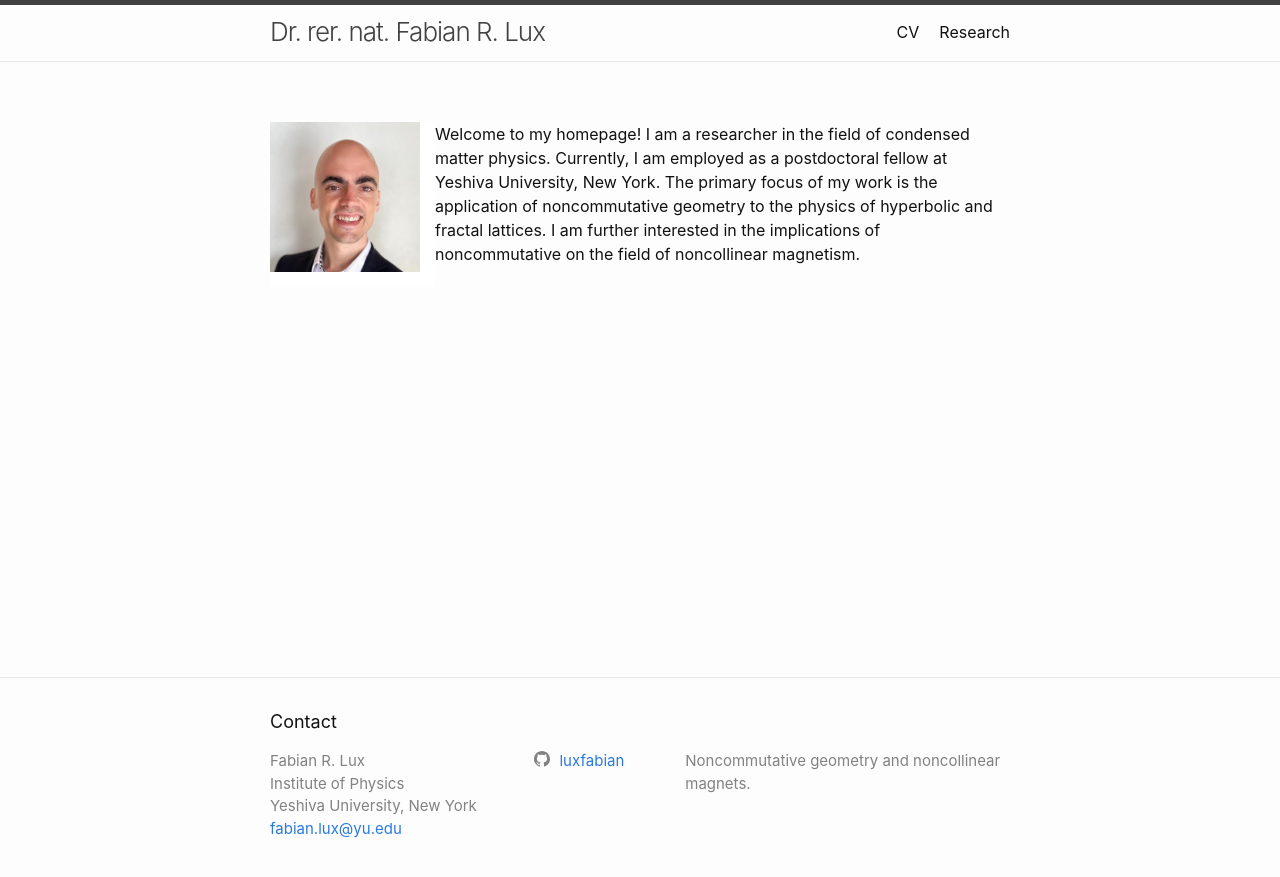
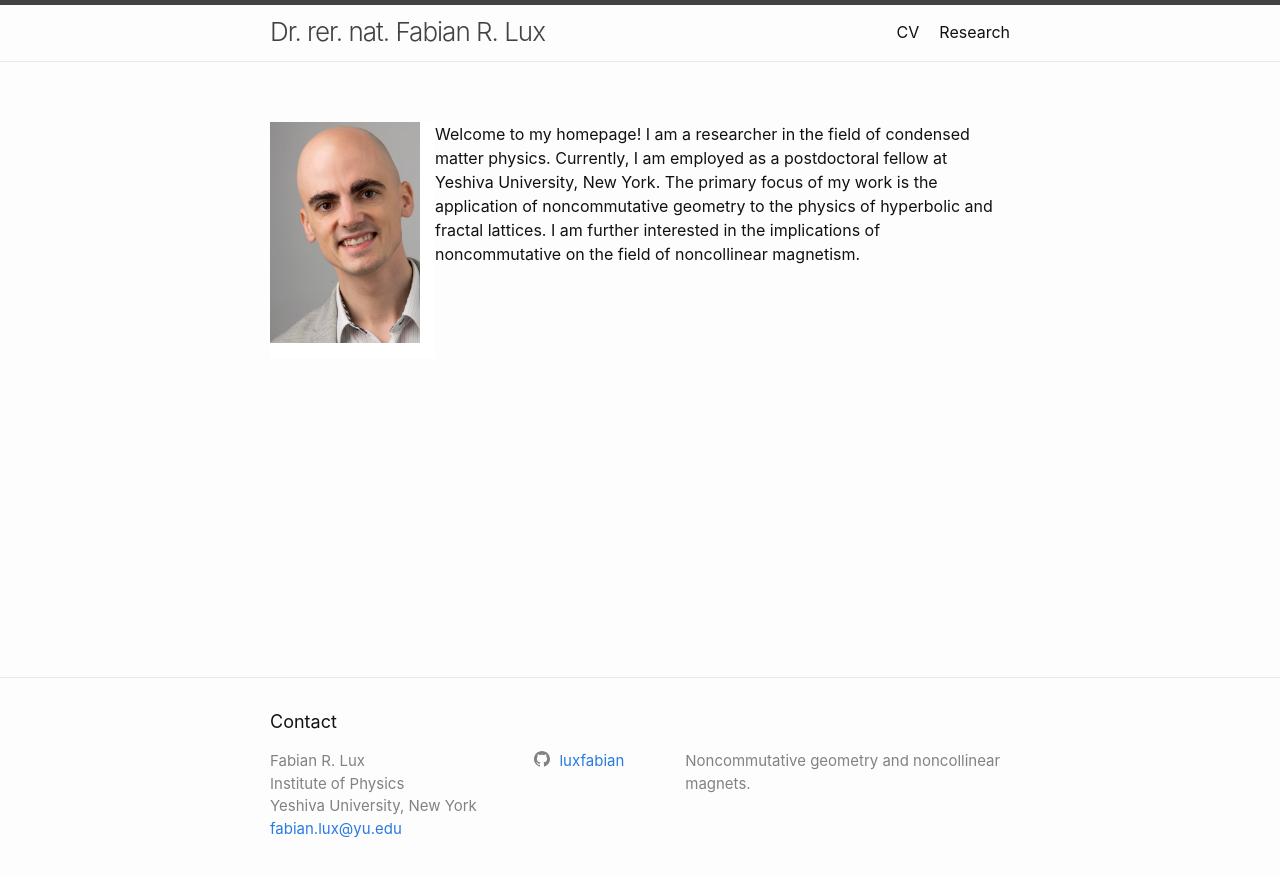
Before and after one commit to luxfabian/luxfabian.github.io, a Jekyll site: the page built from index.markdown, in a window 1280 px wide. Shown: the top 877 px of the page. Built offline with Jekyll 4.4.1, drawn with Linux system fonts in a browser that asks for light colours.

Commit message:
New profile picture

```diff
--- a/index.markdown
+++ b/index.markdown
@@ -5,6 +5,6 @@
 layout: page
 ---
 
-<img style="border-right:15px solid white; border-bottom:15px solid white;" align="left" src="./docs/assets/images/profile_picture.jpeg" alt="Fabian R. Lux" width="150"/>
+<img style="border-right:15px solid white; border-bottom:15px solid white;" align="left" src="./docs/assets/images/profile_picture.jpg" alt="Fabian R. Lux" width="150"/>
 
 Welcome to my homepage! I am a researcher in the field of condensed matter physics. Currently, I am employed as a postdoctoral fellow at Yeshiva University, New York. The primary focus of my work is the application of noncommutative geometry to the physics of hyperbolic and fractal lattices. I am further interested in the implications of noncommutative on the field of noncollinear magnetism.
```
Also changed, not shown: docs/assets/images/profile_picture.jpeg (deleted), docs/assets/images/profile_picture.jpg (added).
